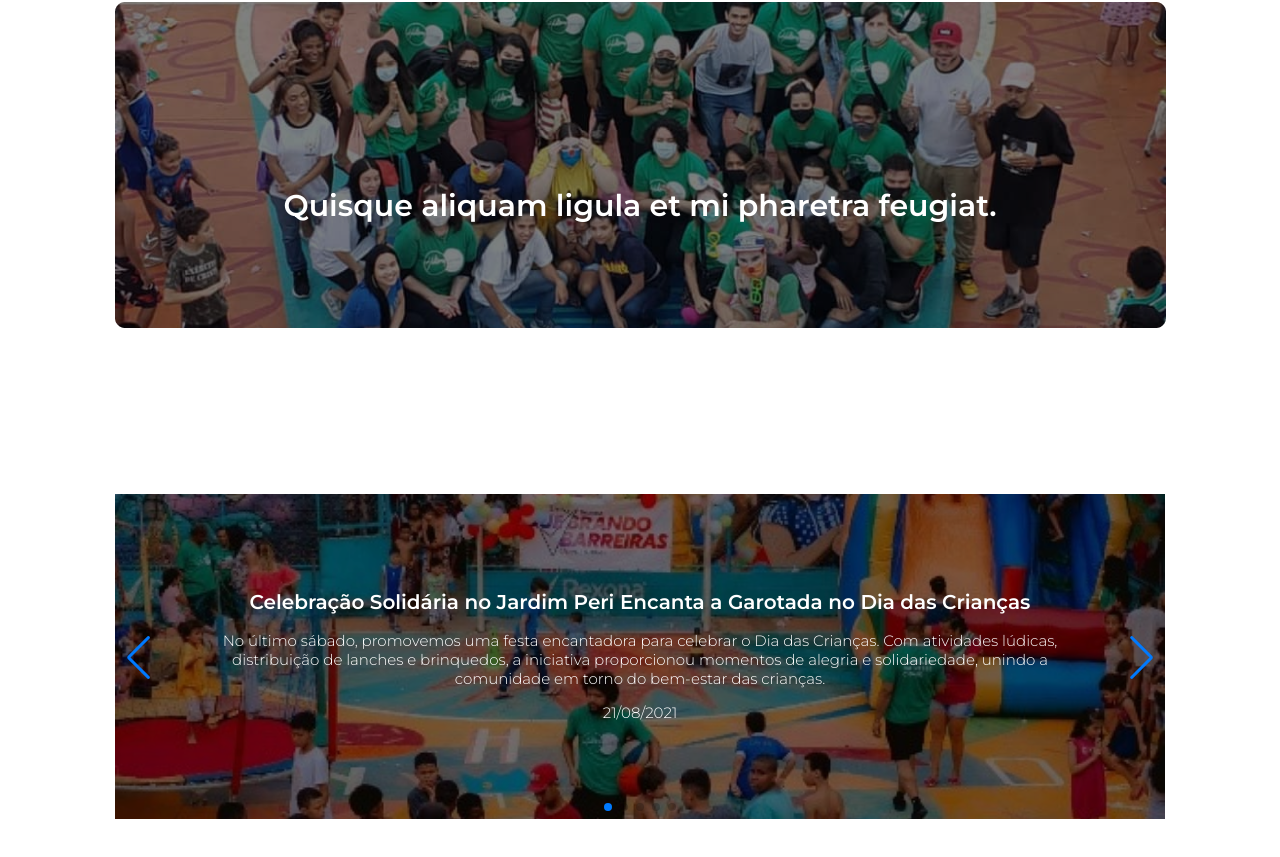
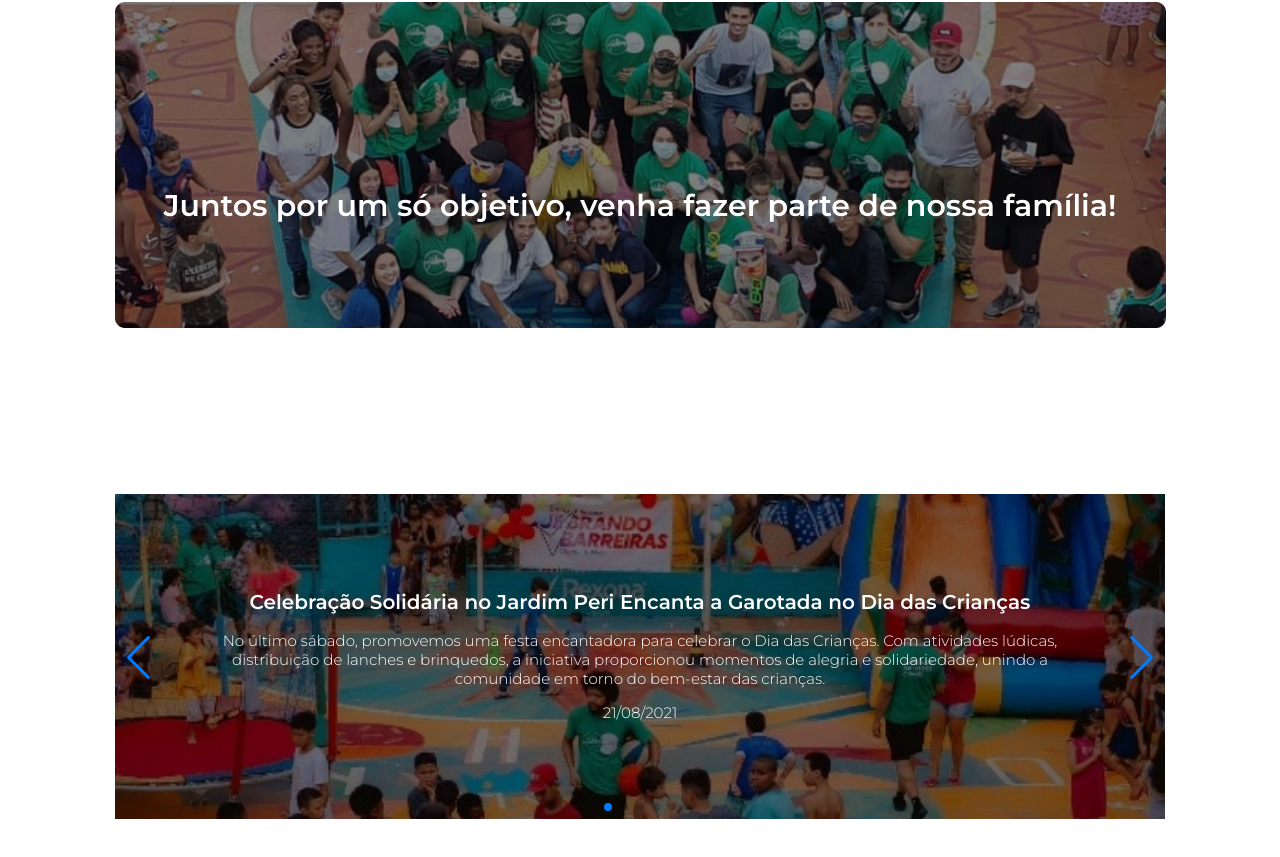
Before and after one commit to C4rlosed/ProjectIJP, a React (Create React App) app: page /Noticias in a window 1280 px wide. Shown: the part 1476-2333 px from the top of the page. Built offline with nearby package versions, Linux system fonts and the light colour scheme.

Commit message:
At. texto notícia

```diff
--- a/src/Noticias/index.js
+++ b/src/Noticias/index.js
@@ -44,7 +44,7 @@ function Noticia() {
                 <div>
                     <img src={noticiactd} alt='' />
                     <div className='noticia-text'>
-                        <h2>Quisque aliquam ligula et mi pharetra feugiat.</h2>
+                        <h2>Juntos por um só objetivo, venha fazer parte de nossa família!</h2>
                     </div>
                 </div>
             </article>
```
